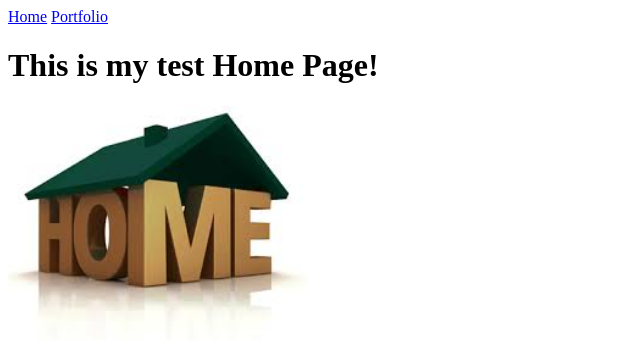
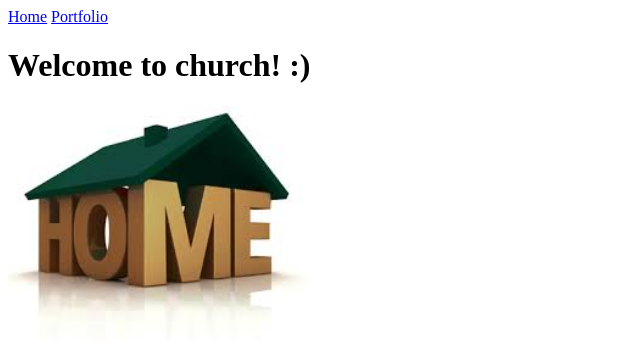
Before and after one commit to Kodyy/kodyy.github.io, a plain HTML site: page my_website/index.html in a window 1280 px wide. Shown: the whole page, without its empty margins (0-640 px from the left). Drawn offline with Linux system fonts and the light colour scheme.

Commit message:
Changed the heading

```diff
--- a/my_website/index.html
+++ b/my_website/index.html
@@ -7,7 +7,7 @@
   <body>
     <a href="index.html">Home</a>
     <a href="portfolio.html">Portfolio</a>
-    <h1>This is my test Home Page!</h1>
+    <h1>Welcome to church! :)</h1>
     <img src="images/home.jpg" height="250">
   </body>
 </html>
```
